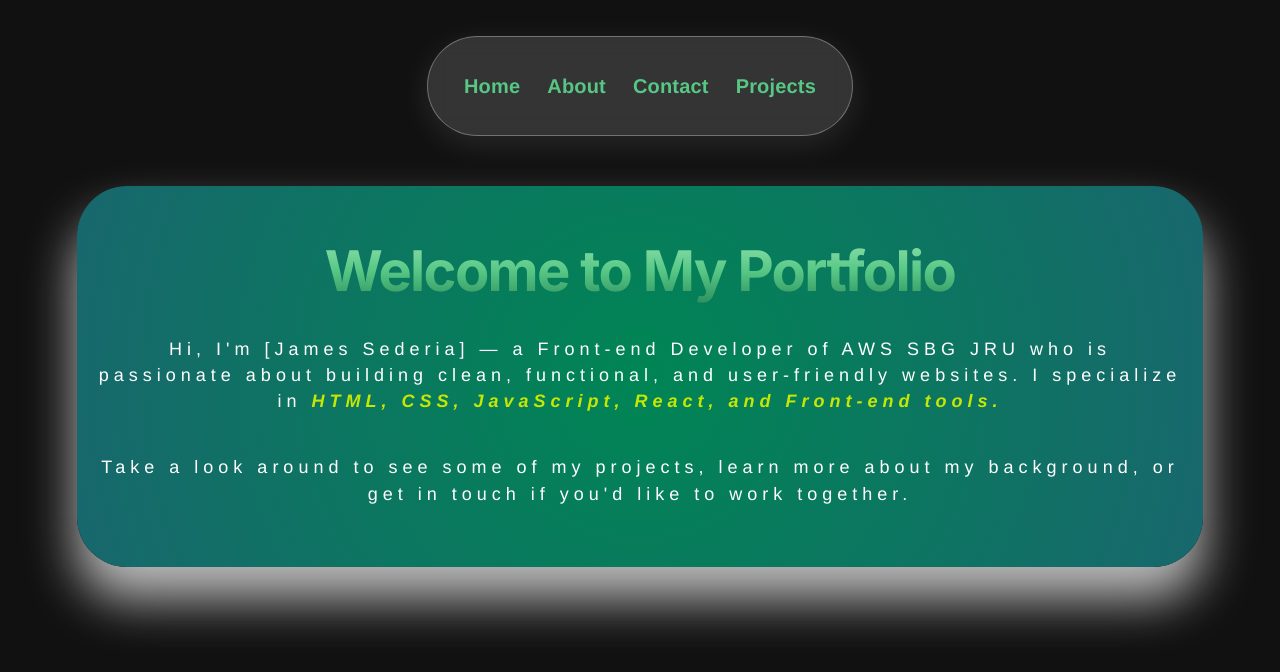
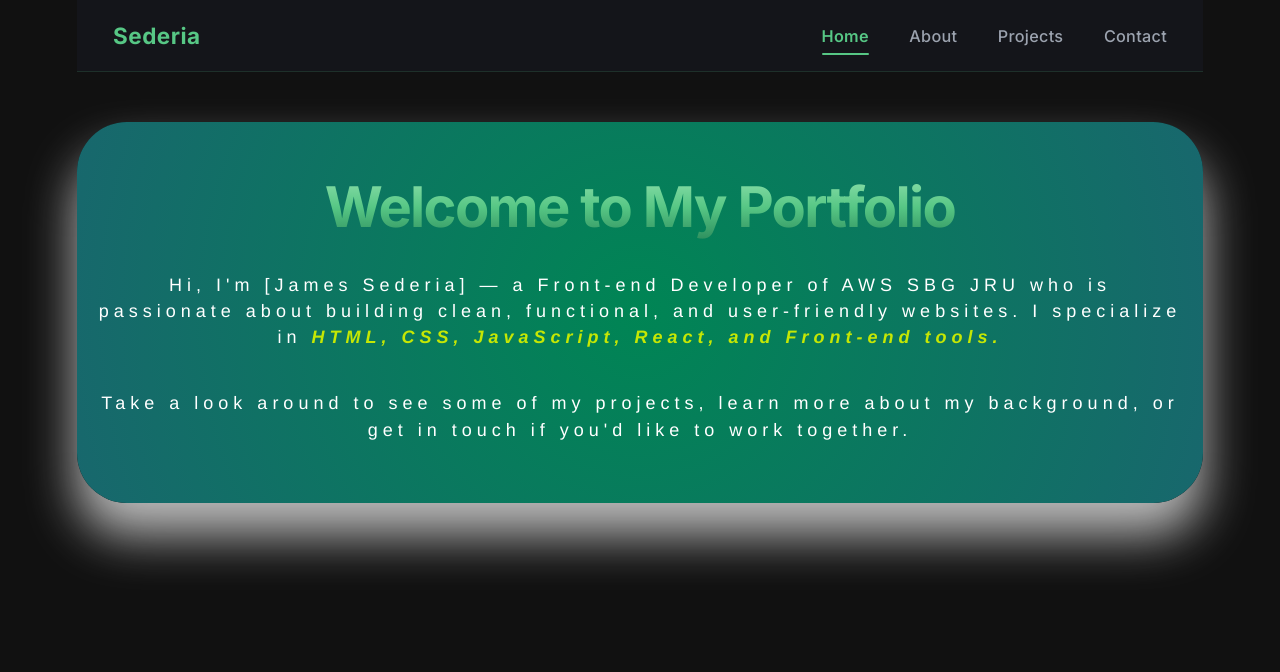
Before and after one commit to james-sed/my-portfolio, a React (Vite) app: page / in a window 1280 px wide. Shown: the top 672 px of the page. Built offline with nearby package versions, Linux system fonts and the light colour scheme.

Commit message:
Nav bar redesign

```diff
--- a/src/App.css
+++ b/src/App.css
@@ -194,31 +194,145 @@
   padding-bottom: 20px;
 }
 
-.Nav-bars{
-  display: flex ;
-  gap: 1.5em;
-  font-family: Helvetica;
-  font-weight: bold;
-  text-decoration: none;
-  margin: 0 auto;
+/* ── Navbar ──────────────────────────────────────────── */
+
+.navbar {
+  position: sticky;
+  top: 0;
+  z-index: 100;
+  background: rgba(22, 23, 29, 0.85);
+  backdrop-filter: blur(12px);
+  -webkit-backdrop-filter: blur(12px);
+  border-bottom: 1px solid rgba(87, 199, 133, 0.15);
 }
 
-.Nav-bars a{
-  text-decoration: none;
-  color: #57C785;
-  font-size: 20px;
-  font-weight: bolder;
+.navbar-inner {
+  max-width: 1126px;
+  margin: 0 auto;
+  display: flex;
+  align-items: center;
+  justify-content: space-between;
+  padding: 1rem 2rem;
 }
 
-.Nav-bars a:hover{
-  opacity: 0.8;
-  color: #FFFFFF;
-  transition: 0.8s;
+.navbar-wordmark {
+  font-family: var(--heading);
+  font-size: 1.25rem;
+  font-weight: 700;
+  letter-spacing: 0.5px;
+  color: #57C785;
+  text-decoration: none;
+  transition: color 0.25s ease;
 }
 
-.Nav-bars a:active{
-  color: rgb(2, 97, 18);
-  transition: 0.1s;
+.navbar-wordmark:hover {
+  color: #8fe0ad;
+}
+
+.navbar-toggle {
+  display: none;
+  background: none;
+  border: none;
+  color: #e5e7eb;
+  cursor: pointer;
+  padding: 4px;
+  line-height: 1;
+}
+
+.navbar-links {
+  display: flex;
+  align-items: center;
+  gap: 2.25rem;
+}
+
+.navbar-links a {
+  position: relative;
+  font-family: var(--sans);
+  font-size: 0.9rem;
+  font-weight: 500;
+  letter-spacing: 0.3px;
+  color: #9ca3af;
+  text-decoration: none;
+  padding: 0.25rem 0;
+  transition: color 0.25s ease;
+}
+
+.navbar-links a::after {
+  content: "";
+  position: absolute;
+  left: 0;
+  bottom: -2px;
+  width: 0;
+  height: 2px;
+  background: #57C785;
+  border-radius: 1px;
+  transition: width 0.3s ease;
+}
+
+.navbar-links a:hover {
+  color: #f3f4f6;
+}
+
+.navbar-links a:hover::after {
+  width: 100%;
+}
+
+.navbar-links a.active {
+  color: #57C785;
+  font-weight: 600;
+}
+
+.navbar-links a.active::after {
+  width: 100%;
+  background: #57C785;
+}
+
+@media (max-width: 768px) {
+  .navbar-toggle {
+    display: flex;
+    align-items: center;
+    justify-content: center;
+  }
+
+  .navbar-links {
+    position: fixed;
+    top: 0;
+    right: 0;
+    width: min(280px, 80vw);
+    height: 100dvh;
+    flex-direction: column;
+    align-items: flex-start;
+    justify-content: flex-start;
+    gap: 0;
+    padding: 5rem 2rem 2rem;
+    background: #16171d;
+    border-left: 1px solid rgba(87, 199, 133, 0.15);
+    transform: translateX(100%);
+    transition: transform 0.3s cubic-bezier(0.4, 0, 0.2, 1);
+    z-index: 200;
+  }
+
+  .navbar-links.is-open {
+    transform: translateX(0);
+  }
+
+  .navbar-links a {
+    width: 100%;
+    font-size: 1.1rem;
+    padding: 1rem 0;
+    border-bottom: 1px solid rgba(255, 255, 255, 0.06);
+  }
+
+  .navbar-links a::after {
+    bottom: 0.75rem;
+    left: 0;
+    width: 20px !important;
+    height: 2px;
+  }
+
+  .navbar-links a.active::after {
+    width: 20px !important;
+  }
 }
 
 .header-description{
@@ -235,19 +349,6 @@
   background: radial-gradient(circle, rgba(0, 133, 84, 1) 0%, rgb(24, 103, 109) 100%);
   border-radius: 50px;
   box-shadow: 0 32px 50px rgba(255, 255, 255, 0.719);
-}
-
-.nav-bar-container{
-  display: block;
-  margin: 0 auto;
-  margin-top: 2rem;
-  background: rgba(255, 255, 255, 0.15);
-  backdrop-filter: blur(10px);
-  -webkit-backdrop-filter: blur(10px);
-  border-radius: 50px;
-  border: 1px solid rgba(255, 255, 255, 0.3);
-  box-shadow: 0 8px 32px rgba(255, 255, 255, 0.1);
-  padding: 2rem;
 }
 
 .strong-words{
--- a/src/components/Navbar.jsx
+++ b/src/components/Navbar.jsx
@@ -1,16 +1,42 @@
-import { NavLink } from "react-router-dom";
-import { Link } from "react-router-dom";
+import { NavLink, Link } from "react-router-dom";
+import { useState } from "react";
+import { HiMenu, HiX } from "react-icons/hi";
 
 export default function Navbar() {
-    return (
-        <div className="nav-bar-container">
-            <nav className="Nav-bars">
-            <NavLink to="/" end>Home</NavLink>
-            <NavLink to="/about">About</NavLink>
-            <NavLink to="/contact">Contact</NavLink>
-            <NavLink to="/projects">Projects</NavLink>
+  const [menuOpen, setMenuOpen] = useState(false);
+
+  const closeMenu = () => setMenuOpen(false);
+
+  return (
+    <header className="navbar">
+      <div className="navbar-inner">
+        <Link to="/" className="navbar-wordmark" onClick={closeMenu}>
+          Sederia
+        </Link>
+
+        <button
+          className={`navbar-toggle ${menuOpen ? "is-open" : ""}`}
+          onClick={() => setMenuOpen((o) => !o)}
+          aria-label="Toggle navigation"
+        >
+          {menuOpen ? <HiX size={24} /> : <HiMenu size={24} />}
+        </button>
+
+        <nav className={`navbar-links ${menuOpen ? "is-open" : ""}`}>
+          <NavLink to="/" end onClick={closeMenu}>
+            Home
+          </NavLink>
+          <NavLink to="/about" onClick={closeMenu}>
+            About
+          </NavLink>
+          <NavLink to="/projects" onClick={closeMenu}>
+            Projects
+          </NavLink>
+          <NavLink to="/contact" onClick={closeMenu}>
+            Contact
+          </NavLink>
         </nav>
-        </div>
-
-)
+      </div>
+    </header>
+  );
 }
```
